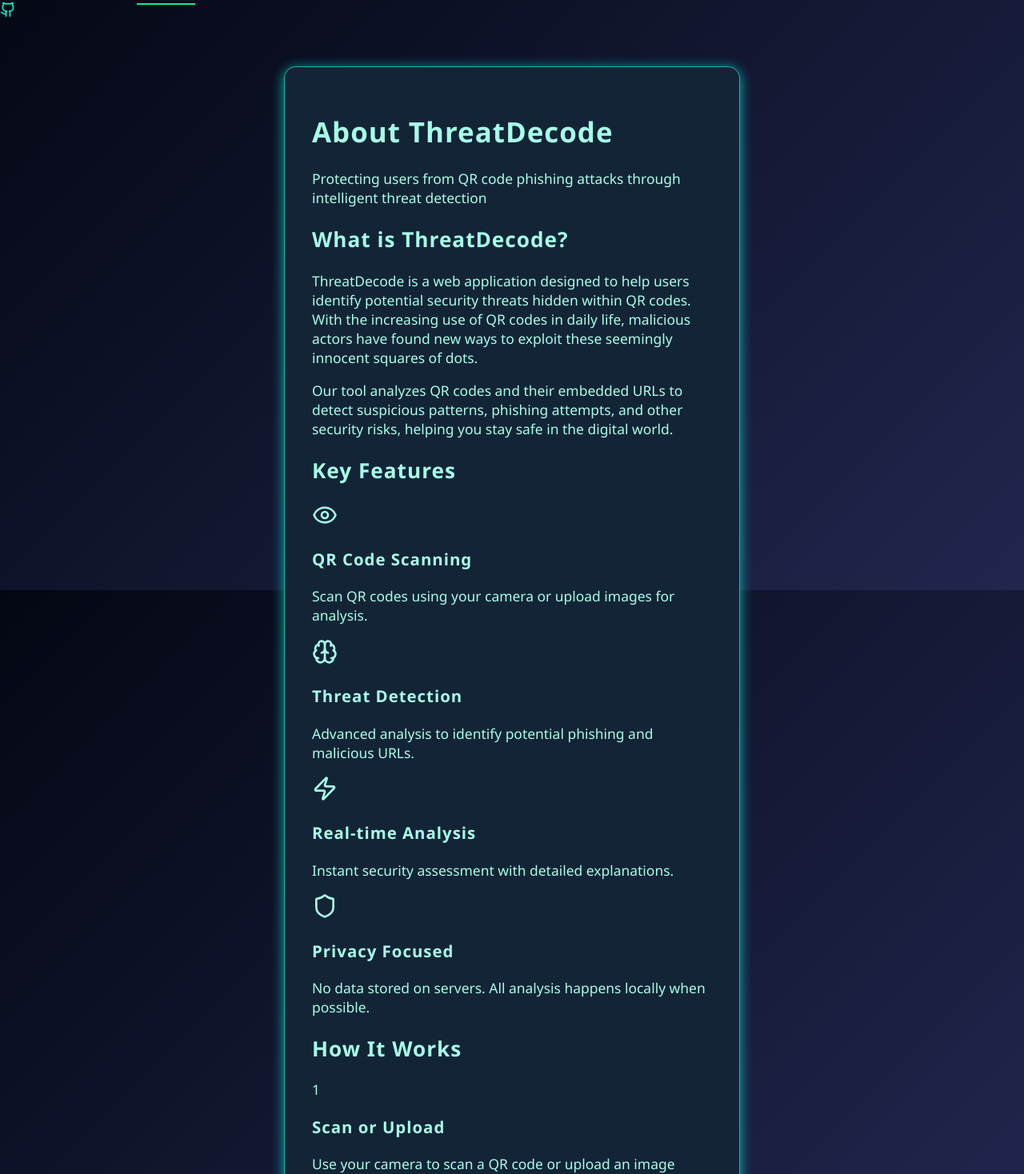
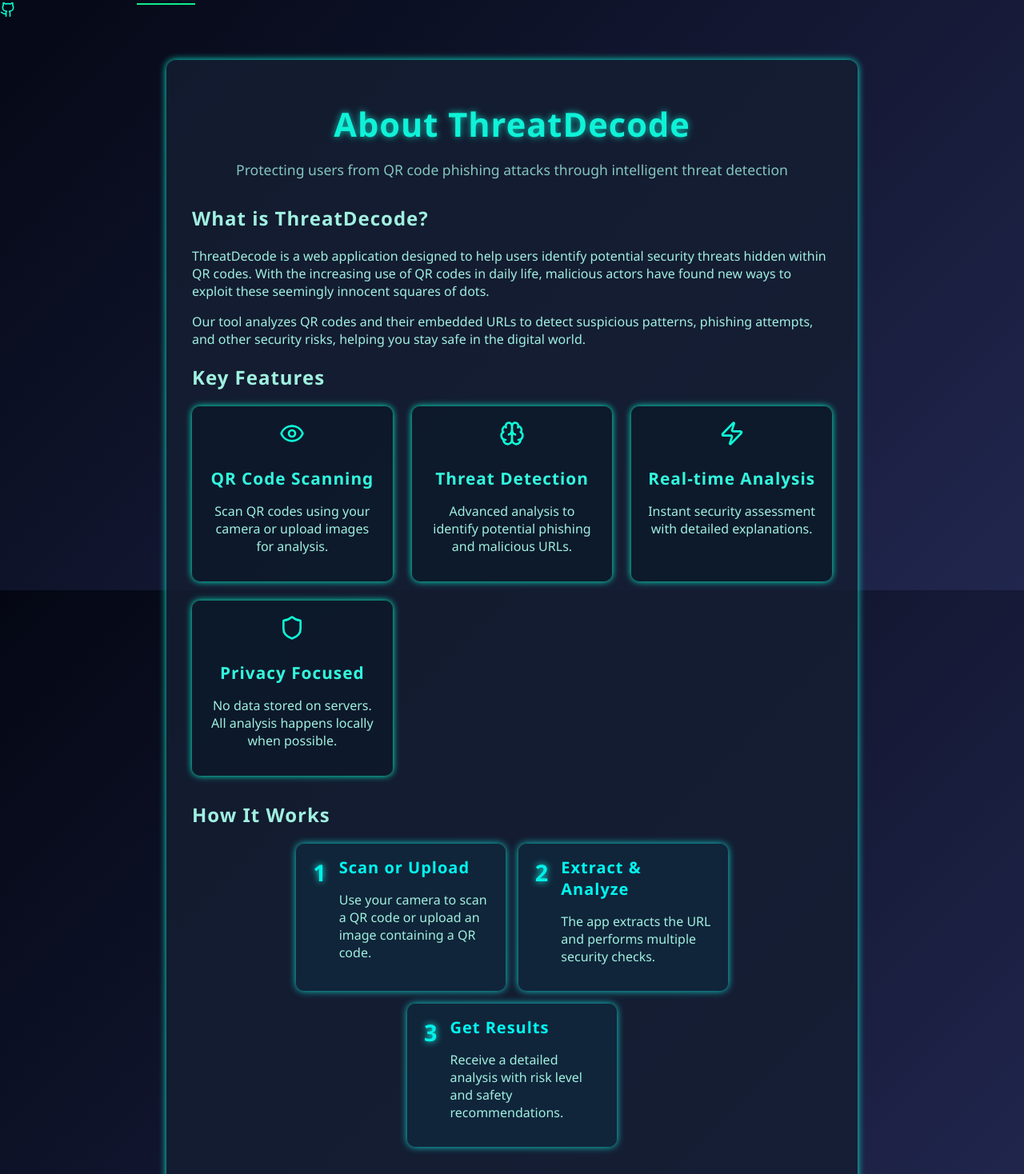
Before and after one commit to gowri018/AntiQuish, a React (Create React App) app in the folder threatdecode-frontend/: page /about in a window 1280 px wide. Shown: the part 62-1530 px from the top of the page at 80% size. Built offline with nearby package versions, Linux system fonts and the light colour scheme.

Commit message:
css change

```diff
--- a/threatdecode-frontend/src/components/About.css
+++ b/threatdecode-frontend/src/components/About.css
@@ -1,23 +1,95 @@
 .about-container {
-  max-width: 500px;
-  margin: 2.5rem auto;
-  background: rgba(21, 37, 56, 0.99);
-  padding: 2.1rem;
-  border-radius: 15px;
-  box-shadow: 0 3px 16px 0 #00ffdfa7, 0 1px 20px 0 #0d81ca22;
-  border: 1.5px solid #19ffdbaa;
-  color: #a6ffe7;
-  font-size: 1.09rem;
-  backdrop-filter: blur(3px);
+  max-width: 800px;
+  margin: 2rem auto;
+  padding: 1.5rem 2rem;
+  background: rgba(20, 30, 50, 0.85);
+  color: #a0f0e0;
+  border-radius: 12px;
+  box-shadow: 0 0 10px #0ef1d6;
+  font-family: 'Segoe UI', Tahoma, Geneva, Verdana, sans-serif;
 }
-.about-container ul {
-  list-style: disc inside;
-  margin: 1.2rem 0;
-  color: #7cffdf;
+
+.about-header h1 {
+  font-size: 2.6rem;
+  text-align: center;
+  margin-bottom: 0.3rem;
+  color: #0ff2d8;
+  text-shadow: 0 0 8px #0ff2d8c0;
 }
-.about-container h4 {
-  font-size: 1.15rem;
-  margin-top: 2.2rem;
-  color: #15ffa1;
-  text-shadow: 0 0 9px #0ed1a8;
+
+.about-subtitle {
+  text-align: center;
+  font-size: 1.1rem;
+  opacity: 0.8;
+  margin-bottom: 2rem;
 }
+
+.features-grid {
+  display: grid;
+  grid-template-columns: repeat(auto-fit, minmax(230px, 1fr));
+  gap: 1.5rem;
+  margin-bottom: 2rem;
+}
+
+.feature-card {
+  background: rgba(10, 25, 40, 0.7);
+  border-radius: 10px;
+  padding: 1.1rem;
+  box-shadow: 0 0 8px #0affd4;
+  text-align: center;
+  transition: box-shadow 0.3s ease;
+}
+
+.feature-card:hover {
+  box-shadow: 0 0 20px #0affd4;
+}
+
+.feature-icon {
+  margin-bottom: 0.75rem;
+  color: #0ffbd8;
+}
+
+.feature-card h3 {
+  margin-bottom: 0.5rem;
+  font-size: 1.3rem;
+  color: #33f9de;
+}
+
+.steps {
+  display: flex;
+  gap: 1rem;
+  flex-wrap: wrap;
+  justify-content: center;
+  margin-bottom: 2rem;
+}
+
+.step {
+  background: rgba(15, 40, 60, 0.75);
+  border-radius: 10px;
+  padding: 1rem 1.3rem;
+  width: 220px;
+  box-shadow: 0 0 10px #13d6cf;
+  display: flex;
+  gap: 1rem;
+}
+
+.step-number {
+  font-size: 1.8rem;
+  font-weight: 700;
+  color: #00f1e8;
+  text-shadow: 0 0 8px #19fff3;
+}
+
+.step-content h3 {
+  margin: 0;
+  font-size: 1.25rem;
+  color: #00f7f0;
+}
+
+.safety-tips ul {
+  list-style-type: disc;
+  padding-left: 1.3rem;
+  color: #7ffcf5;
+  font-size: 1.05rem;
+  margin-bottom: 3rem;
+}
```
